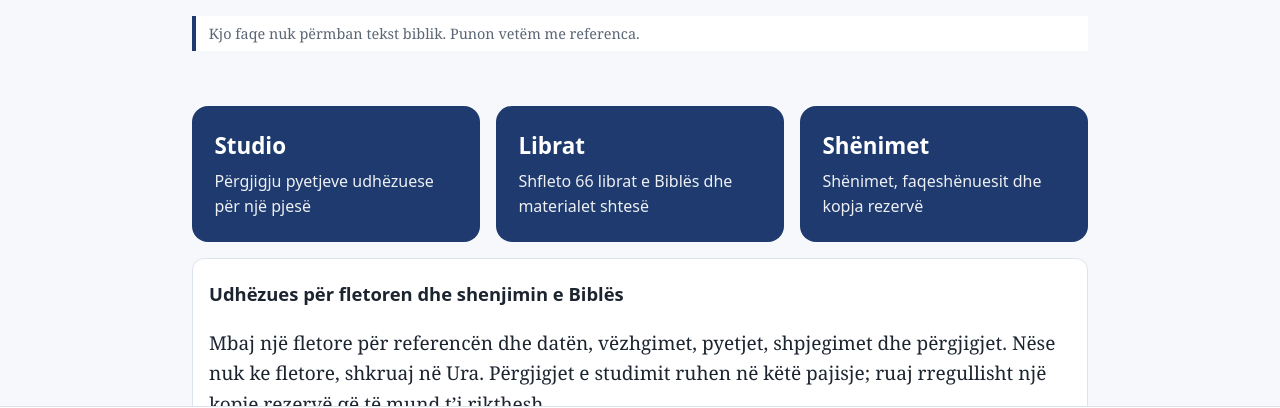
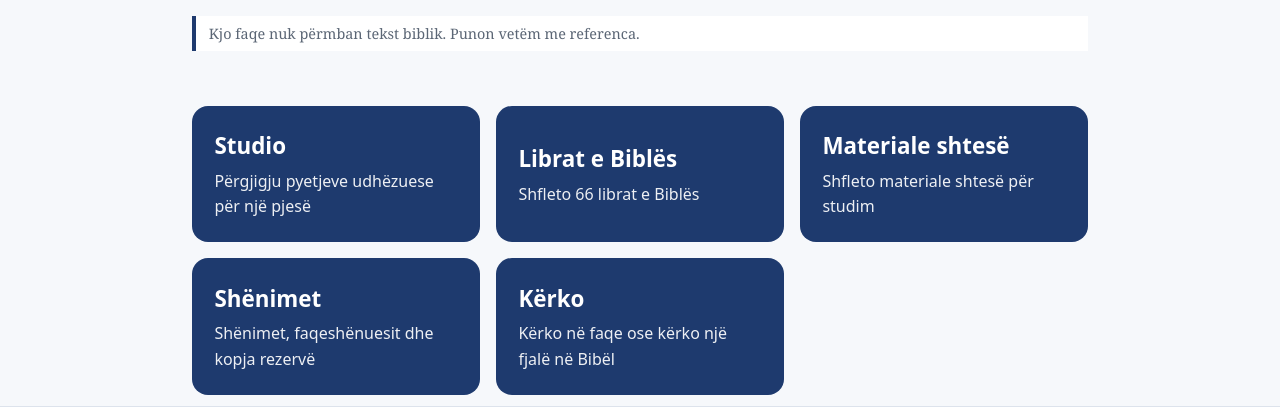
Before and after one commit to rigersi/Studimi-i-Bibles, a plain HTML site: page index.html in a window 1280 px wide. Shown: the part 334-742 px from the top of the page. Drawn offline with Linux system fonts and the light colour scheme.

Commit message:
Add home cards for all app sections
Co-authored-by: arena-agent <297053741+arena-agent@users.noreply.github.com>

```diff
--- a/index.html
+++ b/index.html
@@ -175,9 +175,11 @@ const guideSymbols=[
 ["<rect x='4' y='10' width='16' height='11'/><path d='M3 7h18v3H3zM12 7v14M12 7c-5 0-6-5-3-5 2 0 3 3 3 5zm0 0c5 0 6-5 3-5-2 0-3 3-3 5z'/>","God’s grace","Hiri i Perëndisë"]];
 function guideKey(){return `<details><summary>${t("guideLink")}</summary><p class="mut">${t("guideUse")}</p><h3>${t("markTitle")}</h3><ul class="guide-key">${guideMarks.map(([mark,en,sq],i)=>`<li><span class="guide-mark" aria-hidden="true">${i===0?`<span class="mark-circle">${lang==="sq"?"fjalë":"word"}</span>`:i===2?`<span class="mark-box">${lang==="sq"?"fjalë":"word"}</span>`:i===4?`<span class="mark-circle">12</span>`:esc(mark)}</span><span>${esc(lang==="sq"?sq:en)}</span></li>`).join("")}</ul><h3>${t("themeTitle")}</h3><ul class="guide-key">${guideSymbols.map(([icon,en,sq])=>`<li><svg viewBox="0 0 24 24" aria-hidden="true">${icon}</svg><span>${esc(lang==="sq"?sq:en)}</span></li>`).join("")}</ul></details>`}
 function guideLegend(){return `<section class="card" id="marking-guide"><h2>${t("guideTitle")}</h2><p>${t("guideIntro")}</p>${guideKey()}</section>`}
+Object.assign(I.en,{homeBooksDesc:"Browse the 66 Bible books",homeLibraryDesc:"Explore additional study materials",homeSearchDesc:"Search the site or look up a word in the Bible"});
+Object.assign(I.sq,{homeBooksDesc:"Shfleto 66 librat e Biblës",homeLibraryDesc:"Shfleto materiale shtesë për studim",homeSearchDesc:"Kërko në faqe ose kërko një fjalë në Bibël"});
 function Home(m){const rec=items.filter(i=>i.type==="recent").sort((a,b)=>b.t-a.t).slice(0,8),bms=items.filter(i=>i.type==="bookmark").sort((a,b)=>b.t-a.t).slice(0,8);
 const L=a=>a.length?a.map(i=>`<div class="item"><a href="#/study" data-open="${esc(i.id)}">${esc(i.label)}</a></div>`).join(""):`<p class="mut">${t("none")}</p>`;
-m.innerHTML=`<section class="hero"><h1>${t("app")}</h1><p>${t("intro")}</p><p class="warn mut">${t("nobible")}</p></section><div class="big"><a href="#/study"><b>${t("study")}</b><span>${t("d_study")}</span></a><a href="#/books"><b>${t("books")}</b><span>${t("d_books")}</span></a><a href="#/notes"><b>${t("notes")}</b><span>${t("d_notes")}</span></a></div>
+m.innerHTML=`<section class="hero"><h1>${t("app")}</h1><p>${t("intro")}</p><p class="warn mut">${t("nobible")}</p></section><div class="big"><a href="#/study"><b>${t("study")}</b><span>${t("d_study")}</span></a><a href="#/books"><b>${t("bbooks")}</b><span>${t("homeBooksDesc")}</span></a><a href="#/library"><b>${t("lib")}</b><span>${t("homeLibraryDesc")}</span></a><a href="#/notes"><b>${t("notes")}</b><span>${t("d_notes")}</span></a><a href="#/search"><b>${t("gs")}</b><span>${t("homeSearchDesc")}</span></a></div>
 ${guideLegend()}<div class="card"><h2>${t("recent")}</h2>${L(rec)}</div><div class="card"><h2>${t("bmarks")}</h2>${L(bms)}</div><div class="card"><h2>${t("contactTitle")}</h2><a href="mailto:rigersiduka@gmail.com">rigersiduka@gmail.com</a></div>
 `}
 function Books(m){const g=nt=>`<div class="bk">${B.filter(b=>b.nt===nt).map(b=>`<a href="#/book/${b.id}">${esc(bn(b))}</a>`).join("")}</div>`;
```
